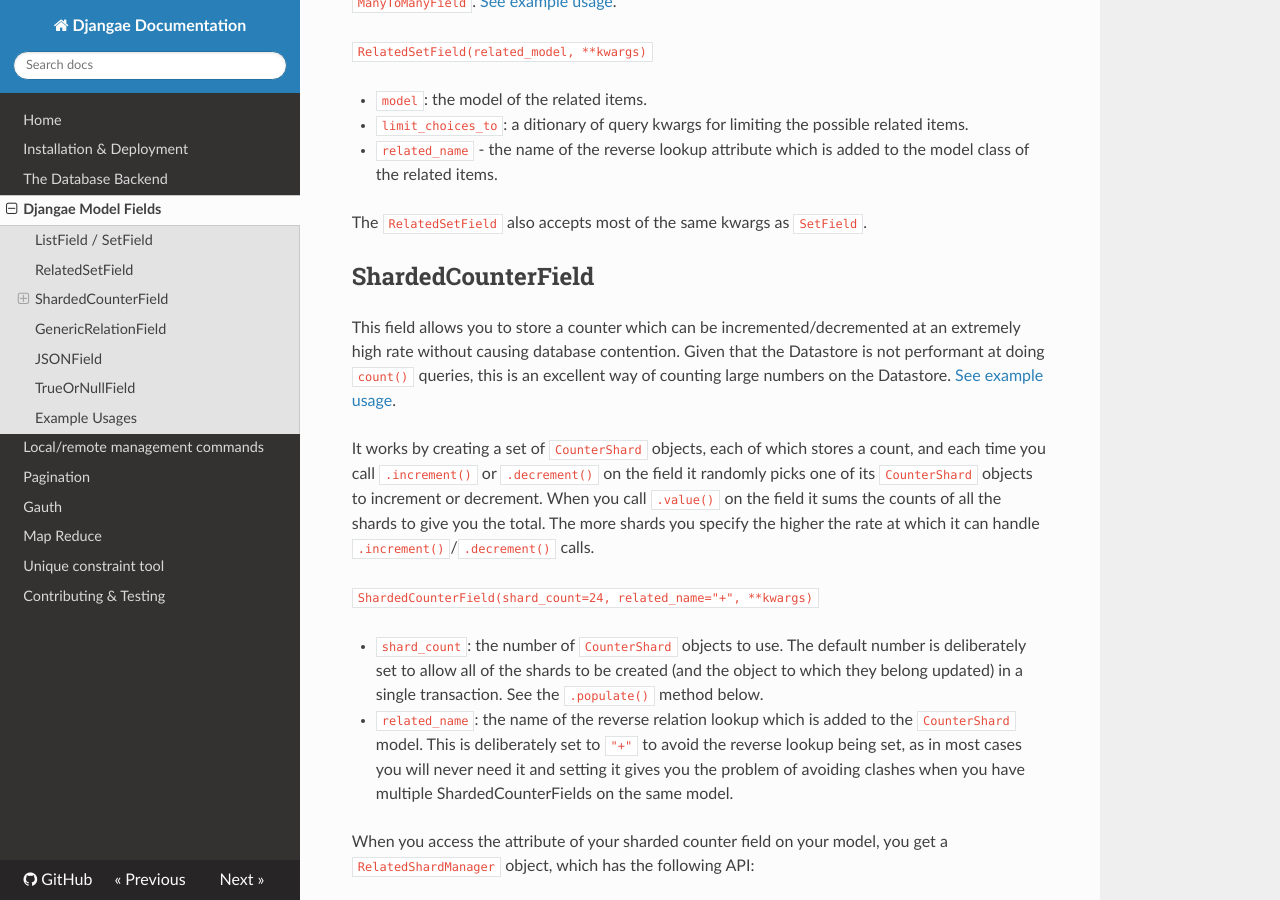
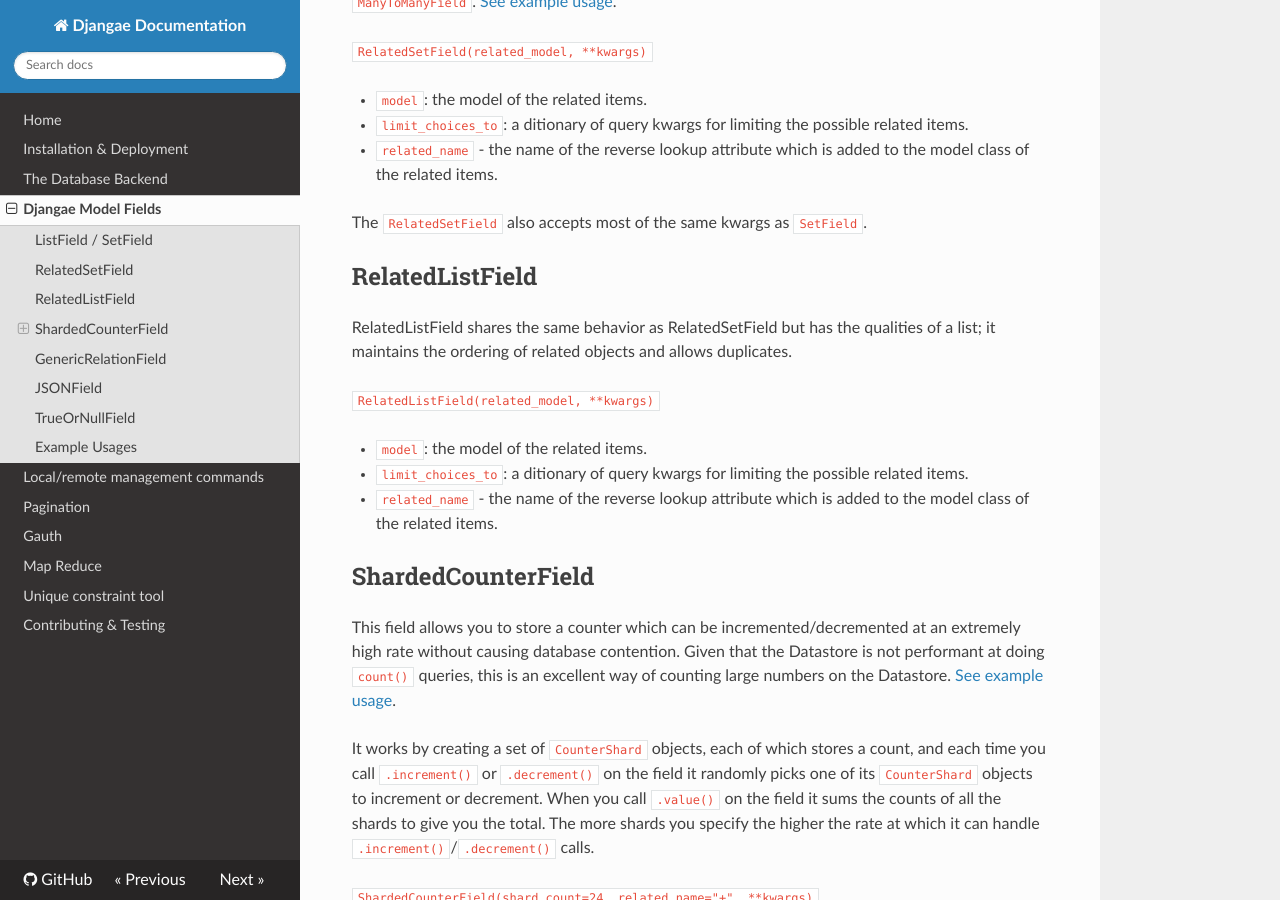
Before and after one commit to wittfabian/djangae, an MkDocs documentation site: the page built from docs/fields.md, in a window 1280 px wide and 900 px high, scrolled down 1239 px. Built offline with MkDocs 1.6.1, drawn with Linux system fonts in a browser that asks for light colours; nearby versions of some CDN libraries; old or Windows-style settings are respelled for this version of MkDocs; some of the changed text lies outside the part shown.

Commit message:
added documentation for RelatedListField

````diff
--- a/docs/fields.md
+++ b/docs/fields.md
@@ -45,6 +45,17 @@ It works by storing a list of primary keys of the related objects.  Think of it
 
 
 The `RelatedSetField` also accepts most of the same kwargs as `SetField`.
+
+
+## RelatedListField
+
+RelatedListField shares the same behavior as RelatedSetField but has the qualities of a list; it maintains the ordering of related objects and allows duplicates.
+
+```RelatedListField(related_model, **kwargs)```
+
+* `model`: the model of the related items.
+* `limit_choices_to`: a ditionary of query kwargs for limiting the possible related items.
+* `related_name` - the name of the reverse lookup attribute which is added to the model class of the related items.
 
 
 ## ShardedCounterField
@@ -103,6 +114,7 @@ from djangae import fields
 class KittenSanctuary(models.Model):
 
     kittens = fields.RelatedSetField('Kitten')
+    kitten_rota = fields.RelatedListField('Kitten')
     inspection_dates = fields.SetField(models.DateField())
     historic_weekly_kitten_count = fields.ListField(models.PositiveIntegerField())
     number_of_meows = fields.ShardedCounterField()
````
